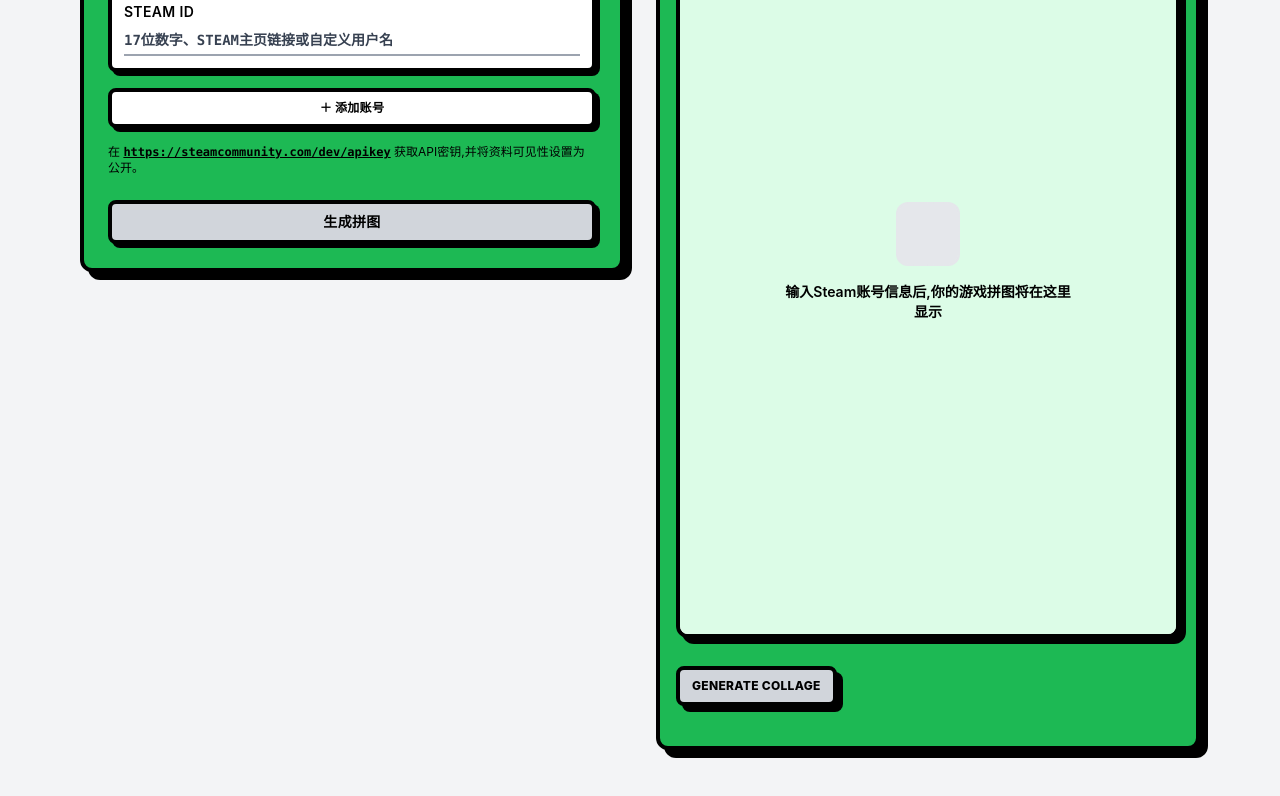
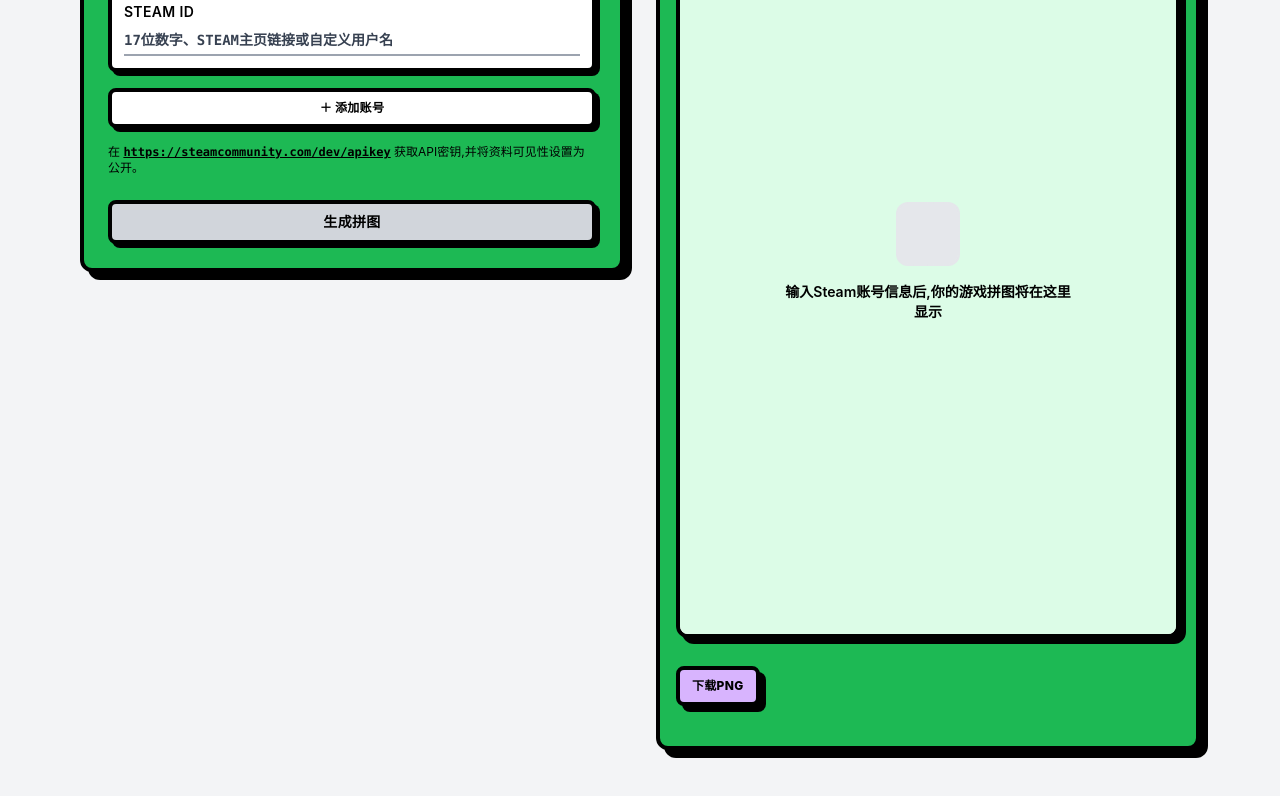
Before and after one commit to yyhzc123/personalwebsite, a Next.js app: page / in a window 1280 px wide. Shown: the part 342-1138 px from the top of the page. Built offline with nearby package versions, Linux system fonts and the light colour scheme.

Commit message:
fix: Revert button text to '下载PNG'

```diff
--- a/pages/index.tsx
+++ b/pages/index.tsx
@@ -973,9 +973,9 @@ const HomePage: NextPage<HomeProps> = ({
                   type="button"
                   onClick={handleGenerate}
                   disabled={!hasGames || isDrawing}
-                  className="inline-flex items-center justify-center rounded-lg border-4 border-black bg-[#D8B4FE] text-black px-3 py-2 text-xs font-extrabold uppercase tracking-wide shadow-[6px_6px_0px_0px_rgba(0,0,0,1)] transition-transform hover:-translate-y-1 hover:translate-x-1 active:translate-y-0 active:translate-x-0 disabled:cursor-not-allowed disabled:bg-gray-300"
+                  className="inline-flex items-center justify-center rounded-lg border-4 border-black bg-[#D8B4FE] text-black px-3 py-2 text-xs font-extrabold uppercase tracking-wide shadow-[6px_6px_0px_0px_rgba(0,0,0,1)] transition-transform hover:-translate-y-1 hover:translate-x-1 active:translate..."
                 >
-                  {isDrawing ? "Generating..." : "Generate Collage"}
+                  {isDrawing ? "Generating..." : "下载PNG"}
                 </button>
               </div>
 
```
